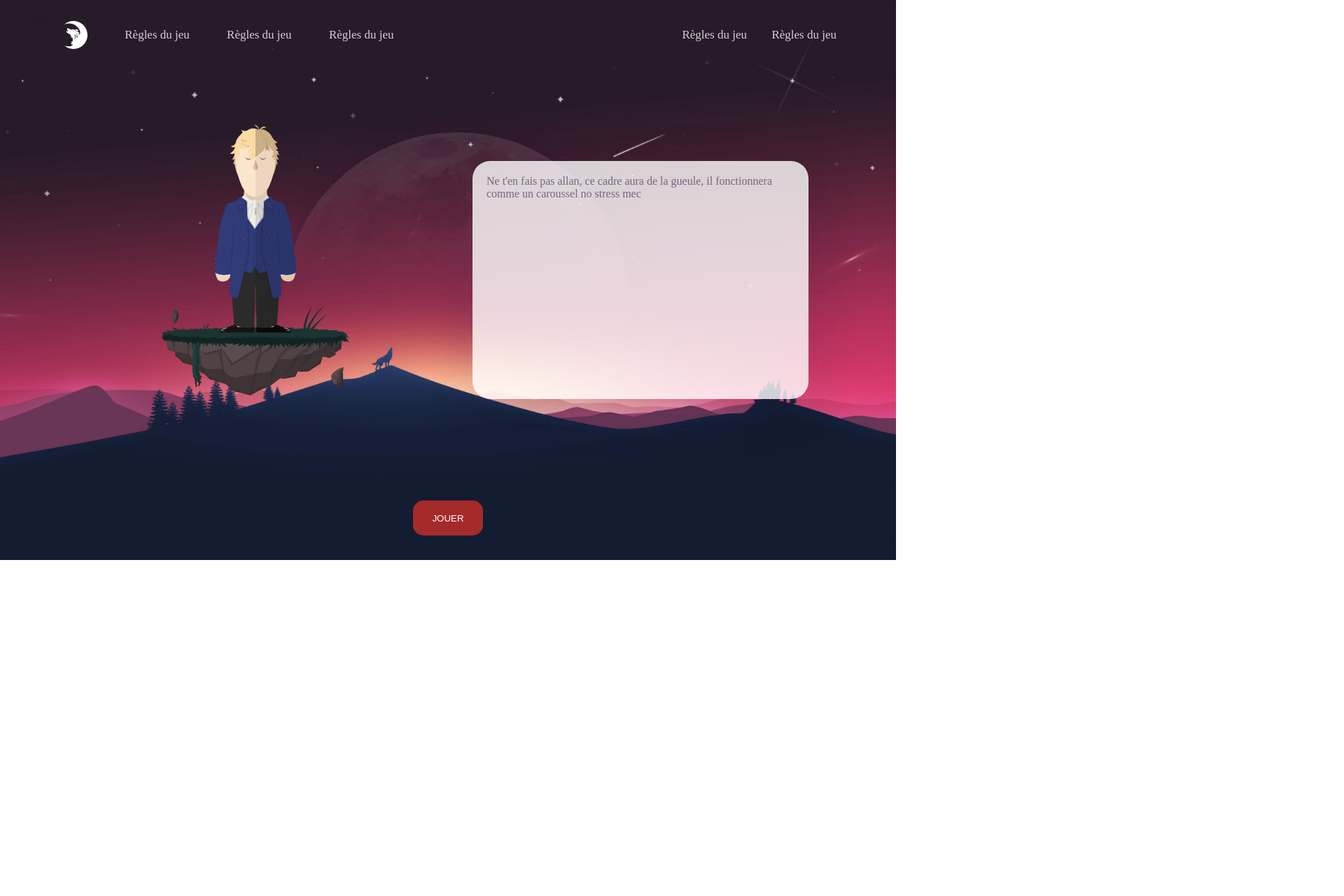
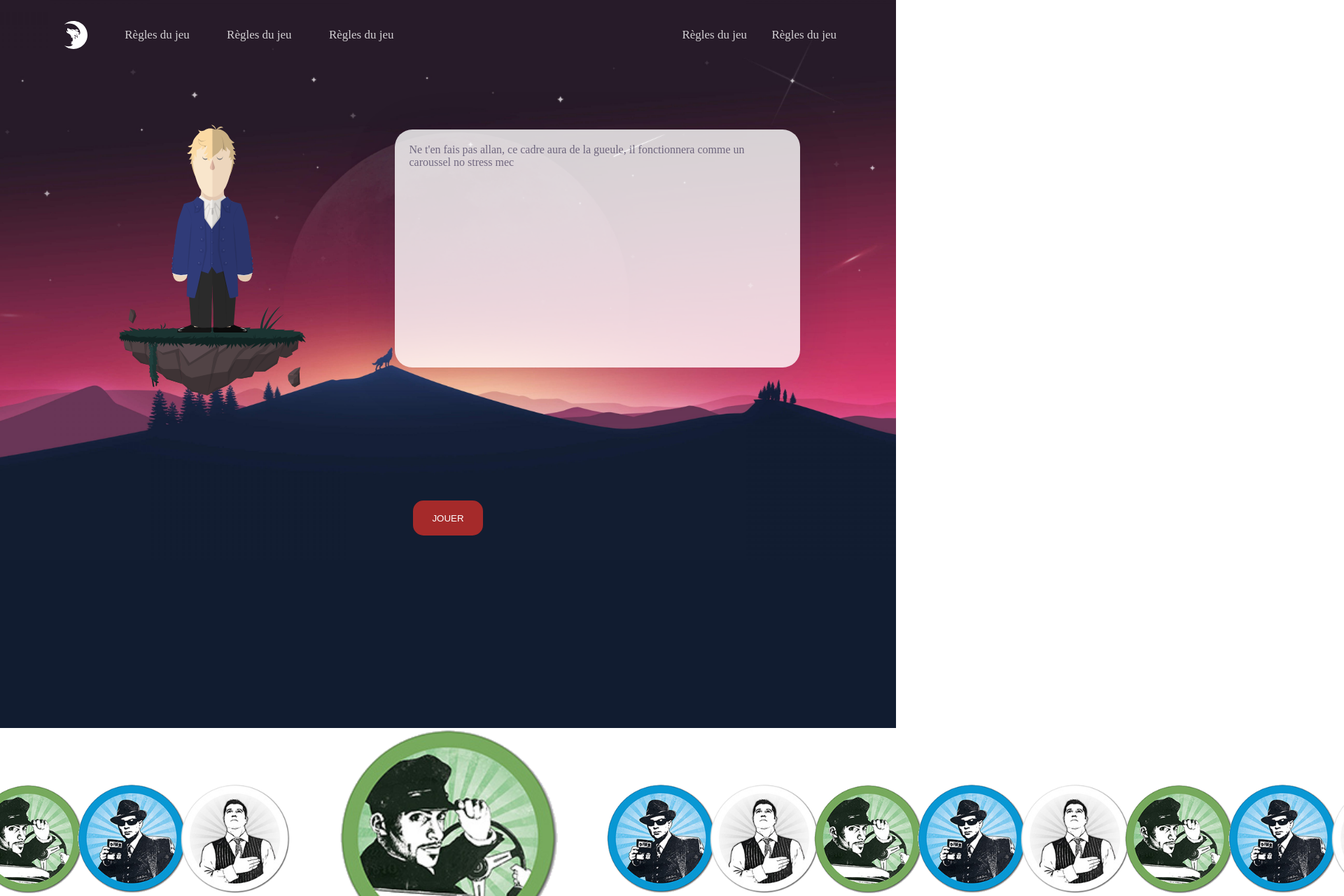
Before and after one commit to PierreLuypaert/MafiaCubaGame, an Angular app in the folder mafiacuba/: page /homepage in a window 1280 px wide. Shown: the top 1280 px of the page at 70% size, 1920 px wide, since content can reach past the window. Before the commit the page ends 800 px from the top, so only its background shows below. Built offline with nearby package versions, Linux system fonts and the light colour scheme.

Commit message:
Carroussel + resizing adjustements

```diff
--- a/mafiacuba/src/app/homepage/homepage.component.css
+++ b/mafiacuba/src/app/homepage/homepage.component.css
@@ -30,6 +30,7 @@
 	display: flex;
 	flex-direction: row;
 	margin:auto;
+	flex-wrap: wrap	;
 }
 
 /* Header style */
@@ -146,7 +147,6 @@
 	flex-direction: column;
 	height: 100%;
 	justify-content: center;
-	width: 50%;
 }
 
 .box
@@ -156,6 +156,7 @@
 	height:300px;
 	width:80%;
 	padding:20px;
+	margin-bottom: 90px;
     border-radius: 25px;
 	box-shadow: 0px 14px 80px rgba(34, 35, 58, 0.2);
 	cursor: pointer;
--- a/mafiacuba/src/app/homepage/homepage.component.html
+++ b/mafiacuba/src/app/homepage/homepage.component.html
@@ -47,5 +47,5 @@
 		</div>
 	</div>
 </div>
-<!--<app-tokens-carousel>
-</app-tokens-carousel>-->
+<app-tokens-carousel>
+</app-tokens-carousel>
```
